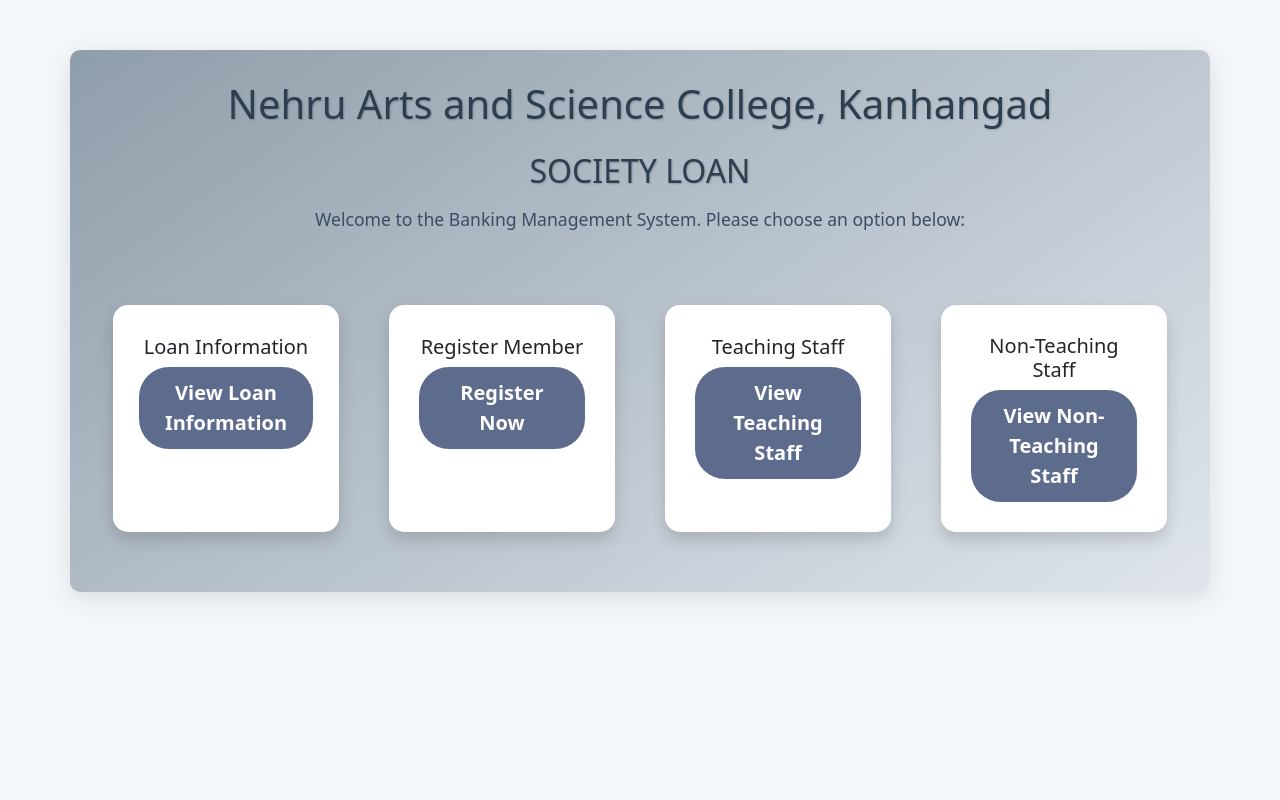
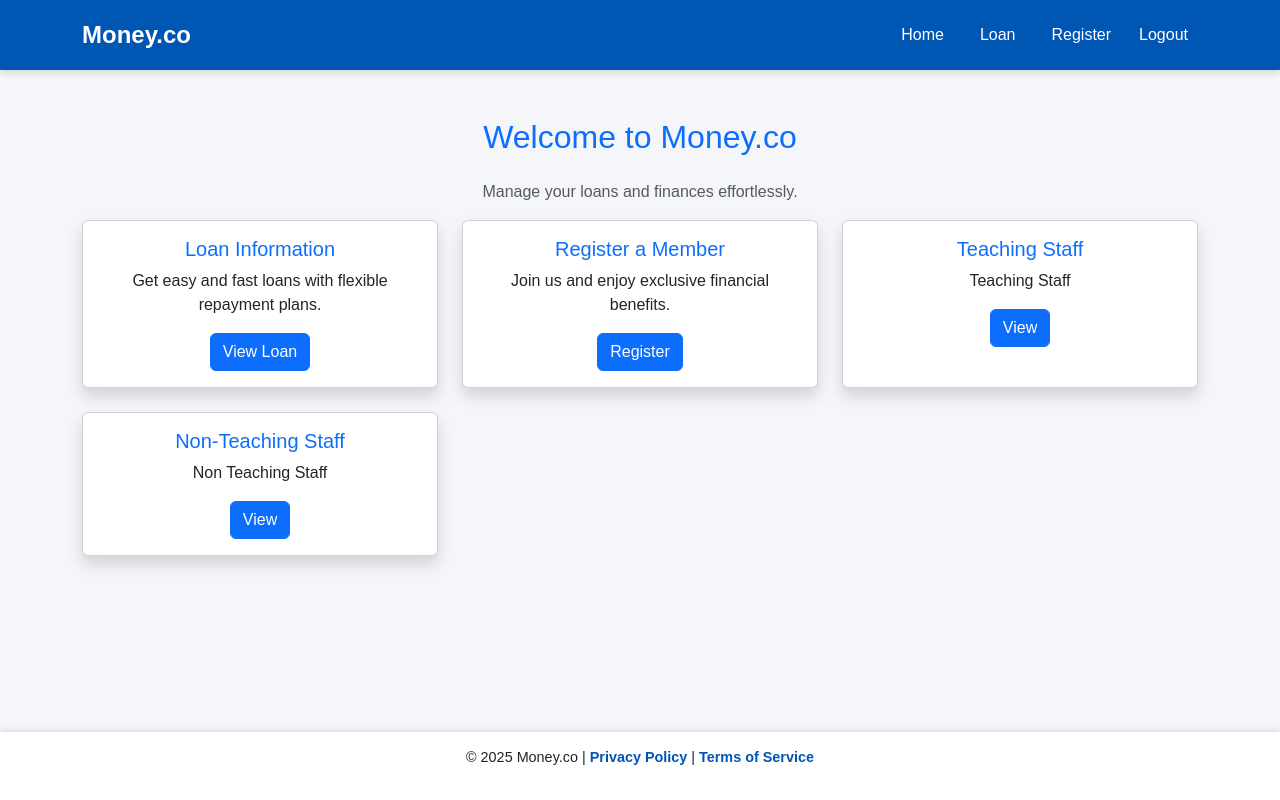
Before and after one commit to Deveshvarmakn4020/money.co, a Django app: page /home/ in a window 1280 px wide. Run offline with Django 3.2, Linux system fonts and the light colour scheme.

Commit message:
Updated logout, home, base

```diff
--- a/money_co/settings.py
+++ b/money_co/settings.py
@@ -124,3 +124,4 @@ STATIC_URL = '/static/'
 # https://docs.djangoproject.com/en/3.2/ref/settings/#default-auto-field
 
 DEFAULT_AUTO_FIELD = 'django.db.models.BigAutoField'
+LOGOUT_REDIRECT_URL = '/'
--- a/moneyapp/templates/base.html
+++ b/moneyapp/templates/base.html
@@ -7,25 +7,33 @@
     <link href="https://cdn.jsdelivr.net/npm/bootstrap@5.3.0/dist/css/bootstrap.min.css" rel="stylesheet">
     <style>
         body {
-            background-color: #f8f9fa;
-            padding-bottom: 60px; /* Ensure space for sticky footer */
+            background-color: #f4f6f9;
+            font-family: 'Arial', sans-serif;
+            padding-bottom: 80px; /* Ensure space for footer */
         }
 
         /* Navbar styles */
         .navbar {
-            background-color: #007bff; /* Changed to blue */
+            background-color: #0056b3;
+            padding: 12px 0;
+            box-shadow: 0 4px 6px rgba(0, 0, 0, 0.1);
         }
 
         .navbar-brand {
             font-weight: bold;
+            color: #fff !important;
+            font-size: 1.5rem;
         }
 
         .navbar-nav .nav-link {
-            color: white !important;
+            color: #fff !important;
+            font-size: 1rem;
+            margin: 0 10px;
+            transition: 0.3s;
         }
 
         .navbar-nav .nav-link:hover {
-            color: #f8f9fa !important; /* Slightly lighter shade on hover */
+            color: #d1e7ff !important;
         }
 
         .footer {
@@ -42,28 +50,29 @@
 
         .footer a {
             text-decoration: none;
-            color: #495057;
+            color: #0056b3;
+            font-weight: bold;
         }
 
         .footer a:hover {
-            color: #007bff; /* Updated to blue */
+            color: #004099;
         }
 
         .login-container {
             max-width: 400px;
             margin: 100px auto;
-            padding: 20px;
-            background: #f9f9f9;
+            padding: 25px;
+            background: #fff;
             border-radius: 10px;
-            box-shadow: 0 0 10px rgba(0, 0, 0, 0.1);
+            box-shadow: 0 4px 10px rgba(0, 0, 0, 0.1);
         }
     </style>
 </head>
 <body>
 
     {% if request.resolver_match.url_name != "login" %}
-    <!-- Navbar (Hidden on login page) -->
-    <nav class="navbar navbar-expand-lg navbar-light">
+    <!-- Navbar -->
+    <nav class="navbar navbar-expand-lg">
         <div class="container">
             <a class="navbar-brand" href="{% url 'home' %}">Money.co</a>
             <button class="navbar-toggler" type="button" data-bs-toggle="collapse" data-bs-target="#navbarNav" aria-controls="navbarNav" aria-expanded="false" aria-label="Toggle navigation">
@@ -80,6 +89,13 @@
                     <li class="nav-item">
                         <a class="nav-link" href="{% url 'register_member' %}">Register</a>
                     </li>
+                    <li class="nav-item d-flex align-items-center">
+                        <form method="post" action="{% url 'logout' %}">
+                            {% csrf_token %}
+                            <button type="submit" class="nav-link text-danger btn btn-link p-0" style="border: none;">Logout</button>
+                        </form>
+                    </li>
+
                 </ul>
             </div>
         </div>
--- a/moneyapp/templates/home.html
+++ b/moneyapp/templates/home.html
@@ -1,136 +1,53 @@
-{% load static %}
-<!DOCTYPE html>
-<html lang="en">
-<head>
-    <meta charset="UTF-8">
-    <meta name="viewport" content="width=device-width, initial-scale=1.0">
-    <title>Home - Nehru Arts and Science College</title>
-    <link href="https://cdn.jsdelivr.net/npm/bootstrap@5.3.0/dist/css/bootstrap.min.css" rel="stylesheet">
-    <style>
-        body {
-            background-color: #f4f7fa; /* Light neutral background */
-        }
-        .container {
-            margin-top: 50px;
-            padding: 30px;
-            border-radius: 10px;
-            box-shadow: 0 6px 25px rgba(0, 0, 0, 0.1);
-            background: linear-gradient(145deg, #8f9eab 0%, #e0e5ec 100%); /* Soft gradient */
-            color: #2d3e50; /* Dark text color for better readability */
-        }
-        .btn-custom {
-            background-color: #5d6b8d; /* Muted blue for buttons */
-            color: #ffffff; /* White text */
-            font-weight: 600;
-            border-radius: 30px;
-            padding: 10px 25px;
-            transition: background-color 0.3s ease-in-out;
-        }
-        .btn-custom:hover {
-            background-color: #3b4c64; /* Darker shade on hover */
-        }
-        .card {
-            background-color: #ffffff;
-            border: none;
-            border-radius: 15px;
-            box-shadow: 0 4px 20px rgba(0, 0, 0, 0.1);
-            transition: transform 0.3s ease, box-shadow 0.3s ease;
-            width: 6cm; /* Set fixed width to 6cm */
-            height: 6cm; /* Set fixed height to 6cm */
-            display: flex;
-            flex-direction: column;
-            justify-content: center;
-            align-items: center;
-            padding: 20px;
-        }
-        .card:hover {
-            transform: translateY(-5px); /* Hover effect */
-            box-shadow: 0 6px 30px rgba(0, 0, 0, 0.15); /* Enhanced shadow on hover */
-        }
-        .card-body {
-            text-align: center;
-            padding: 10px;
-        }
-        h1, h2 {
-            color: #2d3e50;
-            text-shadow: 1px 1px 2px rgba(0, 0, 0, 0.2); /* Text shadow for better readability */
-        }
-        .lead {
-            font-size: 1.1rem;
-            font-weight: 400;
-            color: #3b4c64;
-        }
-        .card-footer {
-            text-align: center;
-            background-color: #f4f7fa;
-            border-top: 1px solid #e0e5ec;
-            padding: 5px 0;
-            font-size: 0.9rem;
-            color: #707a87;
-        }
-        .row {
-            display: flex;
-            justify-content: space-evenly;
-            margin-top: 40px;
-        }
-        .col-lg-3, .col-md-4, .col-sm-6 {
-            margin-bottom: 30px;
-            display: flex;
-            justify-content: center;
-        }
-    </style>
-</head>
-<body>
-    <div class="container text-center">
-        <header>
-            <h1 class="mb-4">Nehru Arts and Science College, Kanhangad</h1>
-        </header>
-        <section>
-            <h2 class="mb-3">SOCIETY LOAN</h2>
-            <p class="lead mb-5">Welcome to the Banking Management System. Please choose an option below:</p>
-        </section>
-        <section class="row g-4">
-            <!-- Card 1: Loan Information -->
-            <div class="col-lg-3 col-md-4 col-sm-6">
-                <div class="card shadow">
-                    <div class="card-body">
-                        <h5>Loan Information</h5>
-                        <a href="{% url 'loan' %}" class="btn btn-custom btn-lg">View Loan Information</a>
-                    </div>
+{% extends 'base.html' %}
+
+{% block content %}
+<div class="container my-5">
+    <h2 class="text-center text-primary mb-4">Welcome to Money.co</h2>
+    <p class="text-center text-muted">Manage your loans and finances effortlessly.</p>
+
+    <div class="row row-cols-1 row-cols-md-3 g-4">
+        <!-- Card 1 -->
+        <div class="col">
+            <div class="card shadow h-100">
+                <div class="card-body text-center">
+                    <h5 class="card-title text-primary">Loan Information</h5>
+                    <p class="card-text">Get easy and fast loans with flexible repayment plans.</p>
+                    <a href="{% url 'loan' %}" class="btn btn-primary">View Loan</a>
                 </div>
             </div>
+        </div>
 
-            <!-- Card 2: Register Member -->
-            <div class="col-lg-3 col-md-4 col-sm-6">
-                <div class="card shadow">
-                    <div class="card-body">
-                        <h5>Register Member</h5>
-                        <a href="{% url 'register_member' %}" class="btn btn-custom btn-lg">Register Now</a>
-                    </div>
+        <!-- Card 2 -->
+        <div class="col">
+            <div class="card shadow h-100">
+                <div class="card-body text-center">
+                    <h5 class="card-title text-primary">Register a Member</h5>
+                    <p class="card-text">Join us and enjoy exclusive financial benefits.</p>
+                    <a href="{% url 'register_member' %}" class="btn btn-primary">Register</a>
                 </div>
             </div>
+        </div>
 
-            <!-- Card 3: Teaching Staff -->
-            <div class="col-lg-3 col-md-4 col-sm-6">
-                <div class="card shadow">
-                    <div class="card-body">
-                        <h5>Teaching Staff</h5>
-                        <a href="{% url 'teaching_staff' %}" class="btn btn-custom btn-lg">View Teaching Staff</a>
-                    </div>
+        <!-- Card 3 -->
+        <div class="col">
+            <div class="card shadow h-100">
+                <div class="card-body text-center">
+                    <h5 class="card-title text-primary">Teaching Staff</h5>
+                    <p class="card-text">Teaching Staff</p>
+                    <a href="{% url 'teaching_staff' %}" class="btn btn-primary">View</a>
                 </div>
             </div>
-
-            <!-- Card 4: Non-Teaching Staff -->
-            <div class="col-lg-3 col-md-4 col-sm-6">
-                <div class="card shadow">
-                    <div class="card-body">
-                        <h5>Non-Teaching Staff</h5>
-                        <a href="{% url 'non_teaching_staff' %}" class="btn btn-custom btn-lg">View Non-Teaching Staff</a>
-                    </div>
+        </div>
+        <!-- Card 4 -->
+        <div class="col">
+            <div class="card shadow h-100">
+                <div class="card-body text-center">
+                    <h5 class="card-title text-primary">Non-Teaching Staff</h5>
+                    <p class="card-text">Non Teaching Staff</p>
+                    <a href="{% url 'non_teaching_staff' %}" class="btn btn-primary">View</a>
                 </div>
             </div>
-        </section>
+        </div>
     </div>
-    <script src="https://cdn.jsdelivr.net/npm/bootstrap@5.3.0/dist/js/bootstrap.bundle.min.js"></script>
-</body>
-</html>
+</div>
+{% endblock %}
--- a/moneyapp/urls.py
+++ b/moneyapp/urls.py
@@ -1,8 +1,10 @@
 from django.urls import path
 from . import views
+from django.contrib.auth.views import LogoutView
 
 urlpatterns = [
     path('', views.login_view, name='login'),
+    path('logout/', LogoutView.as_view(next_page='/'), name='logout'),
     path('home/', views.home, name='home'),
     path('reg-member/', views.register_member, name='register_member'),
     path('loan/', views.loan_information, name='loan'),
```
Also changed, not shown: moneyapp/templates/login.html (+17 -13 lines), db.sqlite3.
